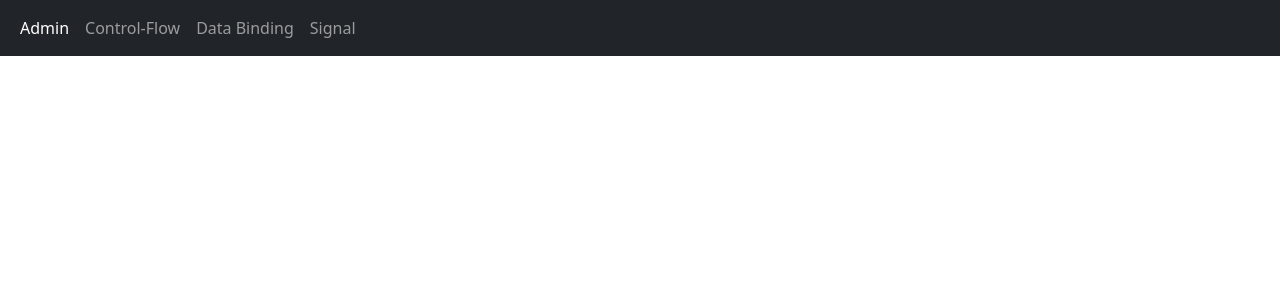
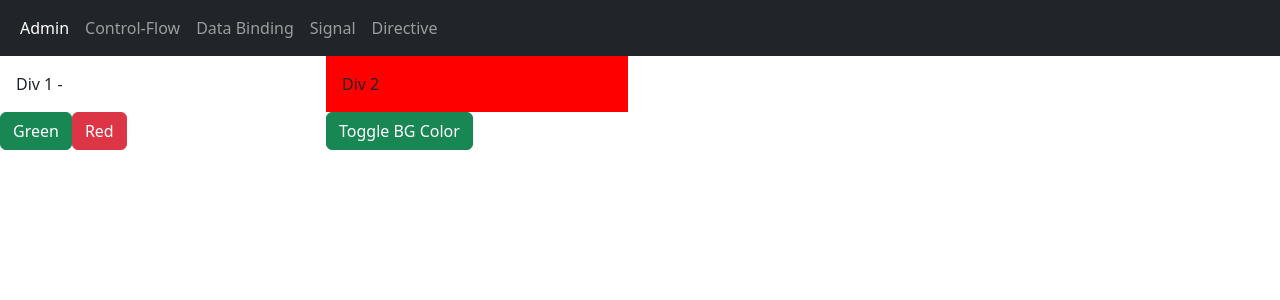
Before and after one commit to am-datascientist/angular-20, an Angular app: page /Attribute-dir in a window 1280 px wide. Before the commit this address led to /. Shown: the top 300 px of the page. Built offline with nearby package versions, Linux system fonts and the light colour scheme.

Commit message:
Diretivas em angular

```diff
--- a/src/app/app.html
+++ b/src/app/app.html
@@ -13,6 +13,9 @@
       <li class="nav-item">
         <a class="nav-link" routerLink="signal">Signal</a>
       </li>
+      <li class="nav-item">
+        <a class="nav-link" routerLink="Attribute-dir">Directive</a>
+      </li>
     </ul>
   </div>
 </nav>
--- a/src/app/app.routes.ts
+++ b/src/app/app.routes.ts
@@ -4,6 +4,7 @@
 import { DataBinding } from './components/data-binding/data-binding';
 import { Component } from '@angular/core';
 import { SignalEx } from './components/signal-ex/signal-ex';
+import { AttDirective } from './components/att-directive/att-directive';
 
 export const routes: Routes = [
     {
@@ -21,6 +22,10 @@
     {
         path: 'signal',
         component: SignalEx
+    },
+    {
+        path:'Attribute-dir',
+        component:AttDirective
     }
 
 ];
--- /dev/null
+++ b/src/app/components/att-directive/att-directive.html
@@ -0,0 +1,23 @@
+<div class="row">
+    <div class="col-3">
+        <div class="p-3" [ngClass]="div1ClassName()">
+            Div 1 - {{div1ClassName()}}
+        </div>
+    </div>
+    <div class="col-3">
+        <div class="p-3" [ngStyle]="{'background-color': isDiv2Green == true ? 'blue': 'red'}">
+            Div 2
+        </div>
+
+    </div>
+</div>
+
+<div class="row">
+    <div class="col-3">
+        <button class="btn btn-success" (click)="setBgClass('bg-success')">Green</button>
+        <button class="btn btn-danger" (click)="setBgClass('bg-danger')">Red</button>
+    </div>
+    <div class="col-3">
+        <button class="btn btn-success" (click)="toggleDive2Color()">Toggle BG Color</button>
+    </div>
+</div>
--- /dev/null
+++ b/src/app/components/att-directive/att-directive.ts
@@ -0,0 +1,22 @@
+import { NgClass, NgStyle } from '@angular/common';
+import { Component, signal } from '@angular/core';
+
+@Component({
+  selector: 'app-att-directive',
+  imports: [NgClass, NgStyle],
+  templateUrl: './att-directive.html',
+  styleUrl: './att-directive.css'
+})
+export class AttDirective {
+
+  div1ClassName = signal<string>("");
+
+  isDiv2Green: boolean= false;
+  setBgClass(className: string) {
+    this.div1ClassName.set(className)
+  }
+
+  toggleDive2Color() {
+    this.isDiv2Green = ! this.isDiv2Green;
+  }
+}
```
Also changed, not shown: src/app/components/att-directive/att-directive.css (added), 1 other file (tests, documents, lock files or other folders).
